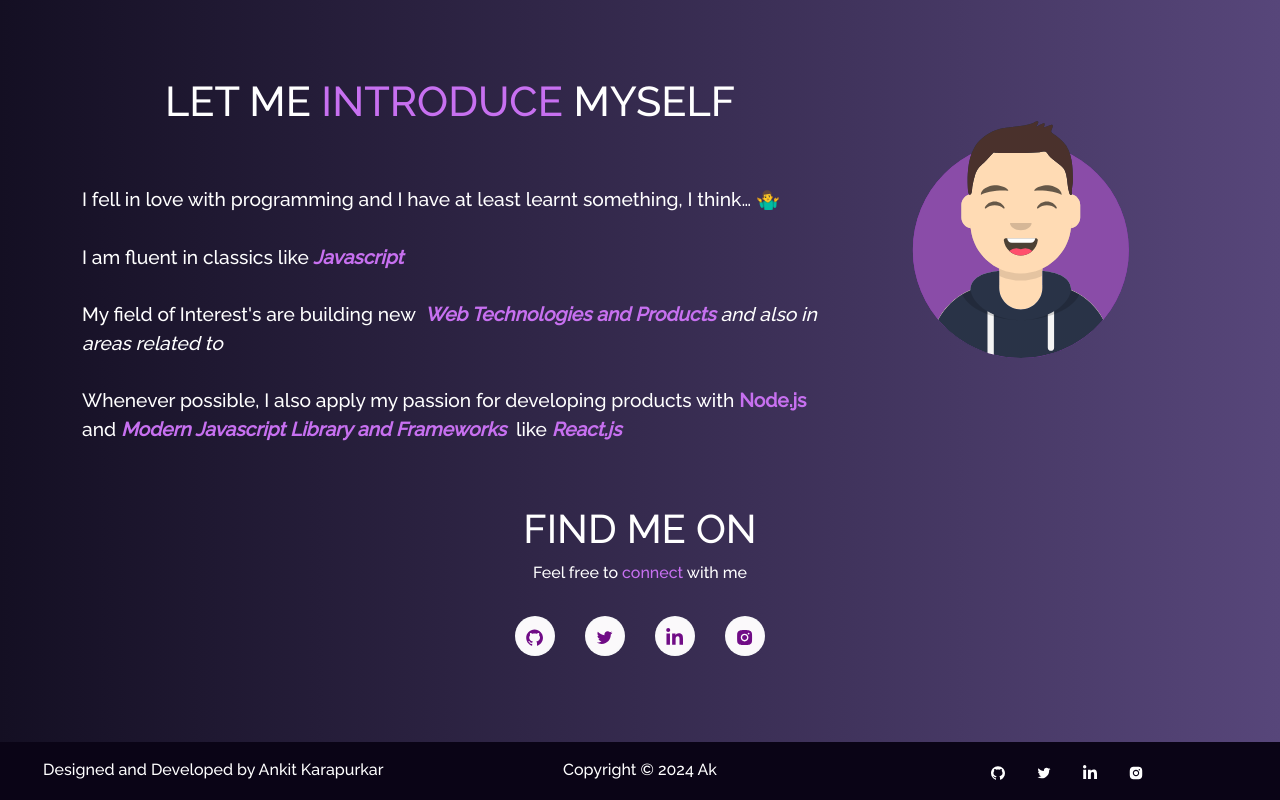
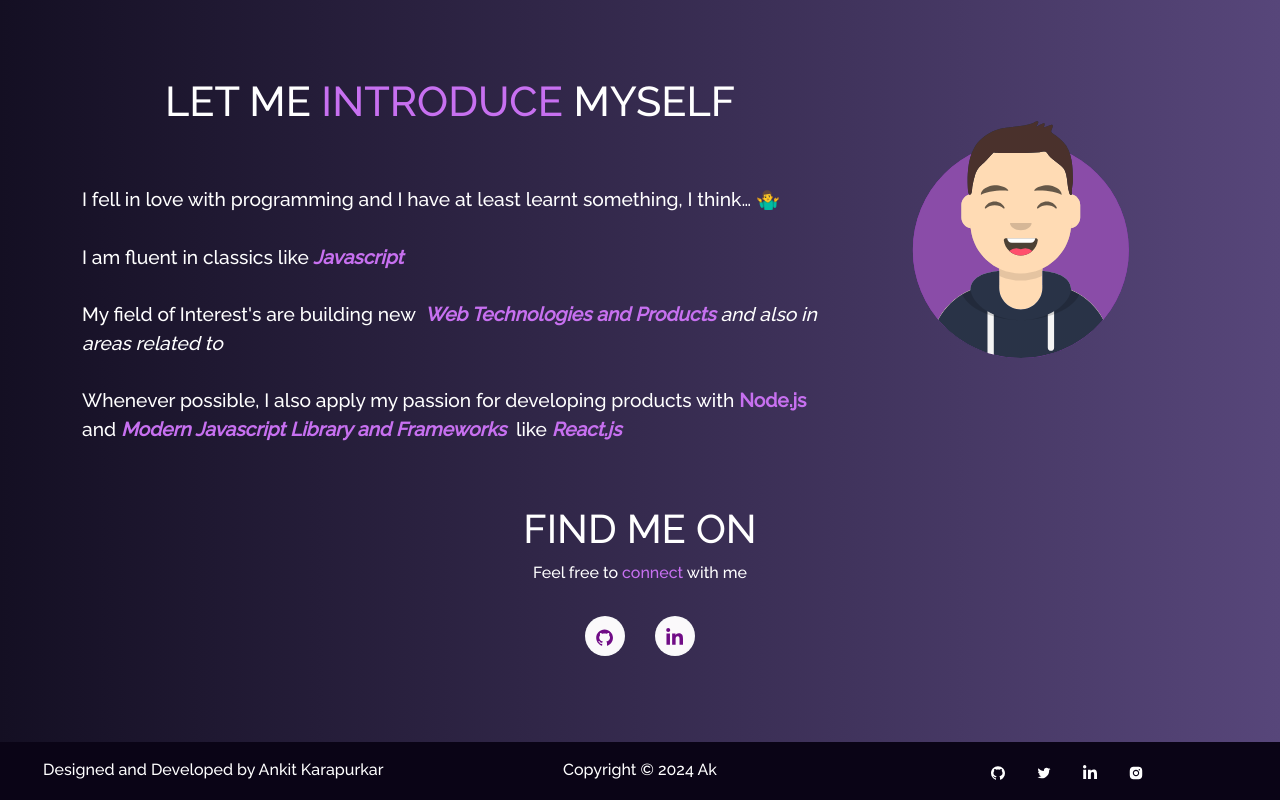
Before and after one commit to Ankitkpk/portpolio_website, a React (Vite) app: page / in a window 1280 px wide. Shown: the part 799-1599 px from the top of the page. Built offline with nearby package versions, Linux system fonts and the light colour scheme.

Commit message:
third commit

```diff
--- a/src/App.jsx
+++ b/src/App.jsx
@@ -1,7 +1,7 @@
 import { useState,useEffect } from 'react'
 import Preloader from "../src/components/Pre";
 import About from './components/About/About.jsx';
-import Home from './components/Home/home.jsx';
+import Home from './components/Home/Home.jsx';
 import NavBar from './components/Navbar.jsx';
 import Footer from './components/Footer.jsx';
 import "./style.css";
--- a/src/components/Home/Home2.jsx
+++ b/src/components/Home/Home2.jsx
@@ -65,7 +65,7 @@
             <ul className="home-about-social-links">
               <li className="social-icons">
                 <a
-                  href="https://github.com/soumyajit4419"
+                  href="https://github.com/Ankitkpk"
                   target="_blank"
                   rel="noreferrer"
                   className="icon-colour  home-social-icons"
@@ -75,32 +75,12 @@
               </li>
               <li className="social-icons">
                 <a
-                  href="https://twitter.com/Soumyajit4419"
-                  target="_blank"
-                  rel="noreferrer"
-                  className="icon-colour  home-social-icons"
-                >
-                  <AiOutlineTwitter />
-                </a>
-              </li>
-              <li className="social-icons">
-                <a
-                  href="https://www.linkedin.com/in/soumyajit4419/"
+                  href="https//www.linkedin.com/in/ankit karapurkar-4962bb201"
                   target="_blank"
                   rel="noreferrer"
                   className="icon-colour  home-social-icons"
                 >
                   <FaLinkedinIn />
-                </a>
-              </li>
-              <li className="social-icons">
-                <a
-                  href="https://www.instagram.com/soumyajit4419"
-                  target="_blank"
-                  rel="noreferrer"
-                  className="icon-colour home-social-icons"
-                >
-                  <AiFillInstagram />
                 </a>
               </li>
             </ul>
```
